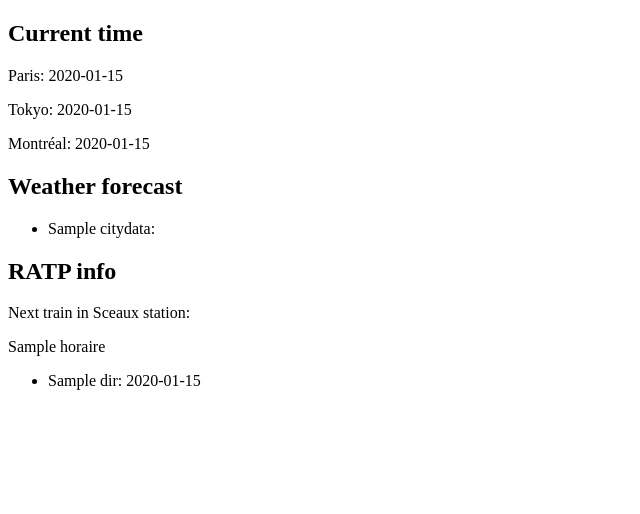
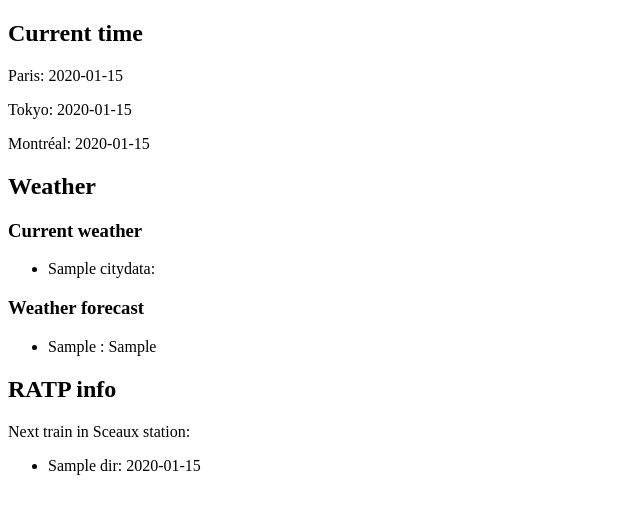
Before and after one commit to konekonekon/daily_portal, a Flask app: template templates/portal.html in a window 1280 px wide. Shown: the top 514 px of the page, without its empty margins (0-640 px from the left). Run offline with Flask 2, Linux system fonts and the light colour scheme; the template is opened without the code that fills it: most values are stand-ins (such as "Sample title", 1, 10 or a date in 2020).

Commit message:
[server] Add weather forecast for paris.

```diff
--- a/server.py
+++ b/server.py
@@ -9,13 +9,13 @@ app = Flask(__name__)
 
 
 def get_francetime():
-    return arrow.now('Europe/Paris').format('dddd, MMMM Do YYYY, H:m')
+    return arrow.now('Europe/Paris').format('dddd, MMMM Do YYYY, HH:mm')
 
 def get_jptime():
-    return arrow.now('Asia/Tokyo').format('dddd, MMMM Do YYYY, H:m')
+    return arrow.now('Asia/Tokyo').format('dddd, MMMM Do YYYY, HH:mm')
 
 def get_quebectime():
-    return arrow.now('Canada/Eastern').format('dddd, MMMM Do YYYY, H:m')
+    return arrow.now('Canada/Eastern').format('dddd, MMMM Do YYYY, HH:mm')
 
 def get_citiesweatherdata():
     weather_key = api_keys['weather']
@@ -42,19 +42,40 @@ def parse_weatherdata(wdata):
         'Temperature':temp, 'Humidity':humidity, 'Wind':wind, 'Clouds':clouds }
 
 
-@app.route('/', methods=['GET'])
-def index():
-    #time
-    frtime = get_francetime()
-    jptime = get_jptime()
-    qctime = get_quebectime()
+def get_weatherdatalist(cid):
+    weather_key = api_keys['weather']
+    res = requests.get(
+        'http://api.openweathermap.org/data/2.5/forecast?id=' + cid + '&units=metric&appid=' + weather_key
+    )
+    weatherforecast_list = json.loads(res.text)['list'][:5]
 
-    #weather
-    dict_weatherdata = list()
-    for databycity in get_citiesweatherdata():
-        dict_weatherdata.append(parse_weatherdata(databycity))
+    return weatherforecast_list
 
-    #ratp
+def parse_weatherdata2(cityid):
+    weatherforecast = {}
+    for w in get_weatherdatalist(cityid):
+        temp = w['main']['temp']
+        humidity = w['main']['humidity']
+        main = w['weather'][0]['main']
+        description = w['weather'][0]['description']
+        icon = w['weather'][0]['icon']
+        wind = w['wind']['speed']
+        clouds = w['clouds']['all']
+        datehours = w['dt_txt']
+        weatherforecast[datehours] = {
+            'temp' : temp,
+            'humidity' : humidity,
+            'weather' : main,
+            'description' : description,
+            'icon' : icon,
+            'wind' : wind,
+            'clouds' : clouds
+        }
+
+    return weatherforecast
+
+
+def get_traininfo():
     #https://www.ratp.fr/horaires?networks=rer&line_rer=B&stop_point_rer=Sceaux&type=now&departure_date=25%2F10%2F2017&departure_hour=12&departure_minute=45&op=Rechercher&form_build_id=form-3s9chyTmgWZFUA58gygtM3MiRfgCx1WMrqvDQqAKHfE&form_id=scheduledform
     #page = requests.get('https://www.ratp.fr/horaires?networks=rer&line_rer=B&stop_point_rer=Sceaux&type=now&op=Rechercher')
     #page = requests.get('https://www.ratp.fr/horaires?networks=rer&line_rer=B&stop_point_rer=Sceaux&type=now&departure_date=25%2F10%2F2017&departure_hour=13&departure_minute=15&op=Rechercher&form_build_id=form-3s9chyTmgWZFUA58gygtM3MiRfgCx1WMrqvDQqAKHfE&form_id=scheduledform')
@@ -68,14 +89,44 @@ def index():
     if passingtime[0] == "Heure de passage":
         passingtime.remove(passingtime[0])
 
+    return passingtime, heurewrap, directions
+
+
+@app.route('/', methods=['GET'])
+def index():
+    #time
+    frtime = get_francetime()
+    jptime = get_jptime()
+    qctime = get_quebectime()
+
+    #weather
+    # City IDs for openweathermap
+    paris_id = '6455259'
+    tokyo_id = '1850147'
+    montreal_id = '6077243'
+
+    #current
+    dict_weatherdata = list()
+    for databycity in get_citiesweatherdata():
+        dict_weatherdata.append(parse_weatherdata(databycity))
+
+    #forecast
+    paris_forecast = parse_weatherdata2(paris_id)
+
+
+    #ratp
+    passtimes, heures, direcs = get_traininfo()
+
 
     return render_template('portal.html',
             ftime=frtime, jtime=jptime, qtime=qctime,
             # content=get_citiesweatherdata(),
             weatherdata=dict_weatherdata,
-            horaire=heurewrap,
-            dirs=directions,
-            ptimes=passingtime
+            p_forecast=paris_forecast,
+
+            #horaire=heures,
+            dirs=direcs,
+            ptimes=passtimes
             )
 
 
--- a/templates/portal.html
+++ b/templates/portal.html
@@ -11,13 +11,14 @@
       <p>Montréal: {{ qtime }} </p>
 
 
-    <h2>Weather forecast</h2>
+    <h2>Weather</h2>
     {# <ul>
     {% for c in content %}
         <li>: {{ c }}</li>
     {% endfor %}
     </ul> #}
 
+      <h3>Current weather</h3>
       <ul>
       {% for citydata in weatherdata %}
         <li>
@@ -31,10 +32,19 @@
       {% endfor %}
       </ul>
 
+      <h3>Weather forecast</h3>
+      <ul>
+        {% for j in p_forecast %}
+          <li>{{ j }} : {{ p_forecast[j] }}</li>
+        {% endfor %}
+      </ul>
+
+
+
 
     <h2>RATP info</h2>
       <p>Next train in Sceaux station: </p>
-    <p>{{ horaire }}</p>
+      {# <p>{{ horaire }}</p> #}
 
       {% set listindex = {} %}
       {% for t in ptimes if t == "Heure de passage" %}
```
Lines whose indentation alone changed are shown as unchanged.
